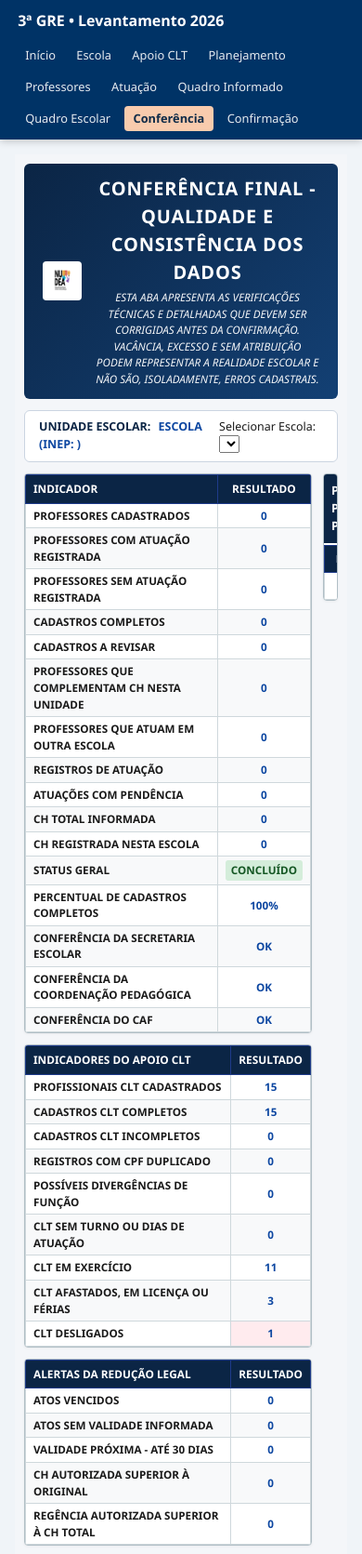
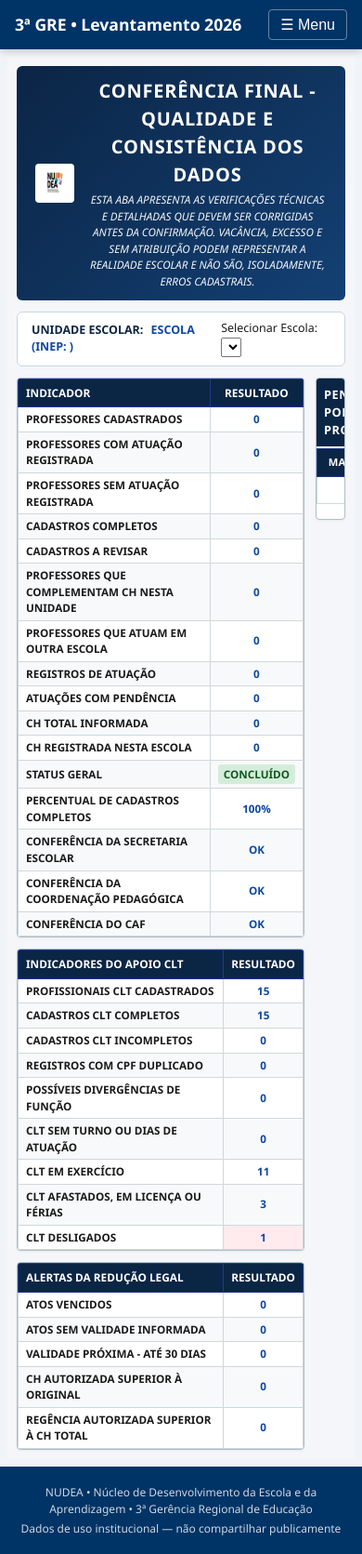
Before and after one commit to PyIntelligence/quadro_escolar_3gre, a Flask app: page /conferencia_final in a window 390 px wide. Shown: the top 1671 px of the page at 93% size. Run offline with Flask 3, Linux system fonts and the light colour scheme; lists and menus that the app fills with data are empty.

Commit message:
Arquivos app/templates/base.html e app/static/css/style.css foram atualizados para os calulares

```diff
--- a/app/static/css/style.css
+++ b/app/static/css/style.css
@@ -11,7 +11,18 @@
     --texto: #1a1a1a;
 }
 
-* { box-sizing: border-box; margin: 0; padding: 0; }
+/* ===== RESET & RESPOSIVIDADE GLOBAL ===== */
+* {
+    box-sizing: border-box;
+    margin: 0;
+    padding: 0;
+}
+
+html, body {
+    max-width: 100vw;
+    overflow-x: hidden;
+    -webkit-text-size-adjust: 100%;
+}
 
 body {
     font-family: 'Segoe UI', Tahoma, Geneva, Verdana, sans-serif;
@@ -21,6 +32,11 @@ body {
     min-height: 100vh;
     display: flex;
     flex-direction: column;
+}
+
+/* Prevenção universal de zoom no iOS Safari ao tocar em inputs */
+input, select, textarea, button {
+    font-size: 16px;
 }
 
 /* ===== NAV ===== */
@@ -51,16 +67,55 @@ body {
 .nav-links a {
     color: rgba(255,255,255,0.9);
     text-decoration: none;
-    font-size: 0.8rem;
-    padding: 0.25rem 0.5rem;
+    font-size: 0.85rem;
+    padding: 0.35rem 0.6rem;
     border-radius: 4px;
     transition: background 0.2s;
 }
 .nav-links a:hover { background: rgba(255,255,255,0.15); }
 
+/* Estilo base dos links da navegação */
+.nav-link {
+    color: #ffffff;
+    padding: 8px 14px;
+    border-radius: 4px;
+    text-decoration: none;
+    font-weight: 500;
+    transition: background-color 0.2s, color 0.2s;
+}
+
+/* Cores específicas quando a aba estiver ATIVA (active) no Menu principal */
+.top-nav .nav-link.active.nav-escola,
+.nav-link.active.nav-escola { background-color: #FFF2CC !important; color: #0f2b48 !important; font-weight: bold; }
+
+.top-nav .nav-link.active.nav-apoio,
+.nav-link.active.nav-apoio { background-color: #DDEBF7 !important; color: #0f2b48 !important; font-weight: bold; }
+
+.top-nav .nav-link.active.nav-planejamento,
+.nav-link.active.nav-planejamento { background-color: #DDEBF7 !important; color: #0f2b48 !important; font-weight: bold; }
+
+.top-nav .nav-link.active.nav-professores,
+.nav-link.active.nav-professores { background-color: #C6EFCE !important; color: #0f2b48 !important; font-weight: bold; }
+
+.top-nav .nav-link.active.nav-atuacao,
+.nav-link.active.nav-atuacao { background-color: #FCE4D6 !important; color: #0f2b48 !important; font-weight: bold; }
+
+.top-nav .nav-link.active.nav-quadro-informado,
+.nav-link.active.nav-quadro-informado { background-color: #FCE4D6 !important; color: #0f2b48 !important; font-weight: bold; }
+
+.top-nav .nav-link.active.nav-quadro-escolar,
+.nav-link.active.nav-quadro-escolar { background-color: #DDEBF7 !important; color: #0f2b48 !important; font-weight: bold; }
+
+.top-nav .nav-link.active.nav-conferencia,
+.nav-link.active.nav-conferencia { background-color: #F8CBAD !important; color: #0f2b48 !important; font-weight: bold; }
+
+.top-nav .nav-link.active.nav-confirmacao,
+.nav-link.active.nav-confirmacao { background-color: #FFF2CC !important; color: #0f2b48 !important; font-weight: bold; }
+
 /* ===== CONTAINER ===== */
 .container {
     max-width: 1100px;
+    width: 100%;
     margin: 0 auto;
     padding: 1rem;
     flex: 1;
@@ -511,92 +561,18 @@ body {
 
 .mt-20 { margin-top: 20px; }
 
-/* Estilo base dos links da navegação */
-.nav-link {
-    color: #ffffff;
-    padding: 8px 14px;
-    border-radius: 4px;
-    text-decoration: none;
-    font-weight: 500;
-    transition: background-color 0.2s, color 0.2s;
-}
-
-/* Cores específicas quando a aba estiver ATIVA (active) no Menu principal */
-.top-nav .nav-link.active.nav-escola { background-color: #FFF2CC !important; color: #0f2b48 !important; font-weight: bold; }
-.top-nav .nav-link.active.nav-apoio { background-color: #DDEBF7 !important; color: #0f2b48 !important; font-weight: bold; }
-.top-nav .nav-link.active.nav-planejamento { background-color: #DDEBF7 !important; color: #0f2b48 !important; font-weight: bold; }
-.top-nav .nav-link.active.nav-professores { background-color: #C6EFCE !important; color: #0f2b48 !important; font-weight: bold; }
-.top-nav .nav-link.active.nav-atuacao { background-color: #FCE4D6 !important; color: #0f2b48 !important; font-weight: bold; }
-.top-nav .nav-link.active.nav-quadro-informado { background-color: #FCE4D6 !important; color: #0f2b48 !important; font-weight: bold; }
-.top-nav .nav-link.active.nav-quadro-escolar { background-color: #DDEBF7 !important; color: #0f2b48 !important; font-weight: bold; }
-.top-nav .nav-link.active.nav-conferencia { background-color: #F8CBAD !important; color: #0f2b48 !important; font-weight: bold; }
-.top-nav .nav-link.active.nav-confirmacao { background-color: #FFF2CC !important; color: #0f2b48 !important; font-weight: bold; }
-
-.nav-link.active.nav-escola {
-    background-color: #FFF2CC !important; /* Amarelo Pastel */
-    color: #0f2b48 !important;
-    font-weight: bold;
-}
-
-.nav-link.active.nav-apoio {
-    background-color: #DDEBF7 !important; /* Azul Claro */
-    color: #0f2b48 !important;
-    font-weight: bold;
-}
-
-.nav-link.active.nav-planejamento {
-    background-color: #DDEBF7 !important; /* Azul Claro */
-    color: #0f2b48 !important;
-    font-weight: bold;
-}
-
-.nav-link.active.nav-professores {
-    background-color: #C6EFCE !important; /* Verde Claro */
-    color: #0f2b48 !important;
-    font-weight: bold;
-}
-
-.nav-link.active.nav-atuacao {
-    background-color: #FCE4D6 !important; /* Laranja/Pêssego Claro */
-    color: #0f2b48 !important;
-    font-weight: bold;
-}
-
-.nav-link.active.nav-quadro-informado {
-    background-color: #FCE4D6 !important; /* Laranja/Pêssego Claro */
-    color: #0f2b48 !important;
-    font-weight: bold;
-}
-
-.nav-link.active.nav-quadro-escolar {
-    background-color: #DDEBF7 !important; /* Azul Claro */
-    color: #0f2b48 !important;
-    font-weight: bold;
-}
-
-.nav-link.active.nav-conferencia {
-    background-color: #F8CBAD !important; /* Salmão/Pêssego */
-    color: #0f2b48 !important;
-    font-weight: bold;
-}
-
-.nav-link.active.nav-confirmacao {
-    background-color: #FFF2CC !important; /* Amarelo Pastel */
-    color: #0f2b48 !important;
-    font-weight: bold;
-}
-
 /* ===== BUTTONS ===== */
 .btn {
     display: inline-block;
-    padding: 0.55rem 1.2rem;
+    padding: 0.6rem 1.2rem;
     border: none;
     border-radius: 5px;
     font-weight: 600;
-    font-size: 0.9rem;
+    font-size: 0.95rem;
     cursor: pointer;
     text-decoration: none;
     transition: background 0.2s, transform 0.1s;
+    text-align: center;
 }
 .btn:active { transform: scale(0.98); }
 .btn-primary { background: var(--azul-medio); color: white; }
@@ -607,11 +583,16 @@ body {
 .btn-success:hover { background: #218838; }
 .btn-danger { background: #dc3545; color: white; }
 .btn-danger:hover { background: #c82333; }
-.btn-sm { padding: 0.25rem 0.6rem; font-size: 0.75rem; }
+.btn-sm { padding: 0.3rem 0.6rem; font-size: 0.8rem; }
 .btn-lg { padding: 0.8rem 1.8rem; font-size: 1.1rem; }
 
-/* ===== TABLES ===== */
-.table-responsive { overflow-x: auto; }
+/* ===== TABLES & SCROLLING ===== */
+.table-responsive {
+    width: 100%;
+    overflow-x: auto;
+    -webkit-overflow-scrolling: touch;
+    margin-bottom: 1rem;
+}
 table {
     width: 100%;
     border-collapse: collapse;
@@ -845,3 +818,64 @@ tr:nth-child(even) { background: #f8f9fa; }
 .text-center {
     text-align: center;
 }
+
+/* ===== REGRAS RESPONSIVAS PARA SMARTPHONES (iPhone & Android) ===== */
+@media (max-width: 768px) {
+    .container {
+        padding: 0.5rem;
+    }
+
+    .header-banner {
+        flex-direction: column;
+        text-align: center;
+        padding: 1rem 0.8rem;
+    }
+    .logo-left, .logo-right {
+        text-align: center;
+    }
+    .logo-box {
+        justify-content: center;
+    }
+    .title-center {
+        min-width: 100%;
+    }
+    .title-center h1 {
+        font-size: 1.1rem;
+    }
+    .title-center h2 {
+        font-size: 1rem;
+    }
+
+    .tabela-dupla-cor th,
+    .tabela-dupla-cor .td-conteudo {
+        display: block;
+        width: 100% !important;
+    }
+
+    .ordem-row {
+        grid-template-columns: 40px 1fr;
+        grid-template-rows: auto auto;
+    }
+    .ordem-row .label { grid-column: 2; }
+    .ordem-row .desc { grid-column: 1 / -1; }
+
+    .td-label {
+        width: 40%;
+        font-size: 0.75rem;
+        padding: 6px 8px;
+    }
+
+    .td-field {
+        width: 60%;
+        padding: 4px;
+    }
+
+    .td-field input, .td-field select {
+        font-size: 16px !important;
+    }
+
+    .btn {
+        width: 100%;
+        margin-bottom: 0.4rem;
+    }
+}
--- a/app/templates/base.html
+++ b/app/templates/base.html
@@ -2,7 +2,7 @@
 <html lang="pt-BR">
 <head>
     <meta charset="UTF-8">
-    <meta name="viewport" content="width=device-width, initial-scale=1.0, maximum-scale=1.0, user-scalable=no">
+    <meta name="viewport" content="width=device-width, initial-scale=1.0, maximum-scale=1.0, user-scalable=no, viewport-fit=cover">
 
     <!-- Configurações PWA e Meta Tags -->
     <meta name="theme-color" content="#003366">
@@ -18,6 +18,20 @@
     <title>{% block title %}Levantamento 3ª GRE 2026{% endblock %}</title>
 
     <style>
+        /* Correção global para evitar zoom em formulários no iOS (Safari) */
+        input, select, textarea, button {
+            font-size: 16px !important;
+        }
+
+        html, body {
+            max-width: 100vw;
+            overflow-x: hidden;
+            margin: 0;
+            padding: 0;
+            -webkit-text-size-adjust: 100%;
+        }
+
+        /* Estilização da Navegação e Links Ativos */
         .nav-link.active {
             font-weight: bold;
             border-radius: 4px;
@@ -33,6 +47,62 @@
         .nav-link.nav-quadro-escolar.active { background-color: #20c997 !important; color: #ffffff !important; }
         .nav-link.nav-conferencia.active { background-color: #ffc107 !important; color: #212529 !important; }
         .nav-link.nav-confirmacao.active { background-color: #0d6efd !important; color: #ffffff !important; }
+
+        /* Ajustes responsivos para o menu móvel */
+        .top-nav {
+            display: flex;
+            flex-wrap: wrap;
+            align-items: center;
+            justify-content: space-between;
+            padding: 10px 16px;
+            background-color: #003366;
+            color: #ffffff;
+        }
+
+        .nav-brand {
+            color: #ffffff;
+            font-size: 1.1rem;
+            font-weight: bold;
+            text-decoration: none;
+        }
+
+        .nav-menu-toggle {
+            display: none;
+            background: none;
+            border: 1px solid rgba(255, 255, 255, 0.4);
+            color: white;
+            padding: 6px 12px;
+            border-radius: 4px;
+            cursor: pointer;
+        }
+
+        .nav-links {
+            display: flex;
+            flex-wrap: wrap;
+            gap: 8px;
+            align-items: center;
+        }
+
+        @media (max-width: 768px) {
+            .nav-menu-toggle {
+                display: block;
+            }
+            .nav-links {
+                display: none;
+                width: 100%;
+                flex-direction: column;
+                align-items: stretch;
+                padding-top: 10px;
+            }
+            .nav-links.show {
+                display: flex;
+            }
+            .nav-link {
+                display: block;
+                text-align: center;
+                padding: 8px 12px;
+            }
+        }
     </style>
 
     {% block head %}{% endblock %}
@@ -43,7 +113,11 @@
     <nav class="top-nav">
         <a href="{{ url_for('escolas.index') }}" class="nav-brand">3ª GRE • Levantamento 2026</a>
 
-        <div class="nav-links">
+        <button class="nav-menu-toggle" id="nav-toggle-btn" aria-label="Abrir Menu">
+            ☰ Menu
+        </button>
+
+        <div class="nav-links" id="nav-links-container">
             <a href="{{ url_for('escolas.index') }}" class="nav-link nav-inicio {% if request.endpoint == 'escolas.index' %}active{% endif %}">Início</a>
 
             <a href="{{ url_for('escolas.escola', inep=active_inep) if active_inep else url_for('escolas.escola') }}" class="nav-link nav-escola {% if request.endpoint == 'escolas.escola' %}active{% endif %}">Escola</a>
@@ -110,6 +184,16 @@
 
     <script>
         document.addEventListener('DOMContentLoaded', function() {
+            // Toggle do menu móvel
+            const toggleBtn = document.getElementById('nav-toggle-btn');
+            const navLinks = document.getElementById('nav-links-container');
+            if (toggleBtn && navLinks) {
+                toggleBtn.addEventListener('click', function() {
+                    navLinks.classList.toggle('show');
+                });
+            }
+
+            // Mudança de INEP nos seletores
             const seletores = document.querySelectorAll('select[name="codigo_inep_seletor"], select[name="inep"], select[name="escola_id"], select[name="selecionar_escola_id"], #seletor_escola, .seletor-escola');
             seletores.forEach(function(seletor) {
                 seletor.addEventListener('change', function() {
@@ -123,10 +207,10 @@
             });
         });
 
-        // Registra o Service Worker apontando para a raiz /sw.js
+        // Registra o Service Worker via url_for do Flask para evitar erros de rota
         if ('serviceWorker' in navigator) {
             window.addEventListener('load', () => {
-                navigator.serviceWorker.register('/sw.js')
+                navigator.serviceWorker.register("{{ url_for('static', filename='sw.js') }}")
                     .then(reg => console.log('Service Worker registrado com sucesso!'))
                     .catch(err => console.log('Erro ao registrar Service Worker:', err));
             });
```
Also changed, not shown: other parts of app/static/css/style.css (+43 -56 lines).
